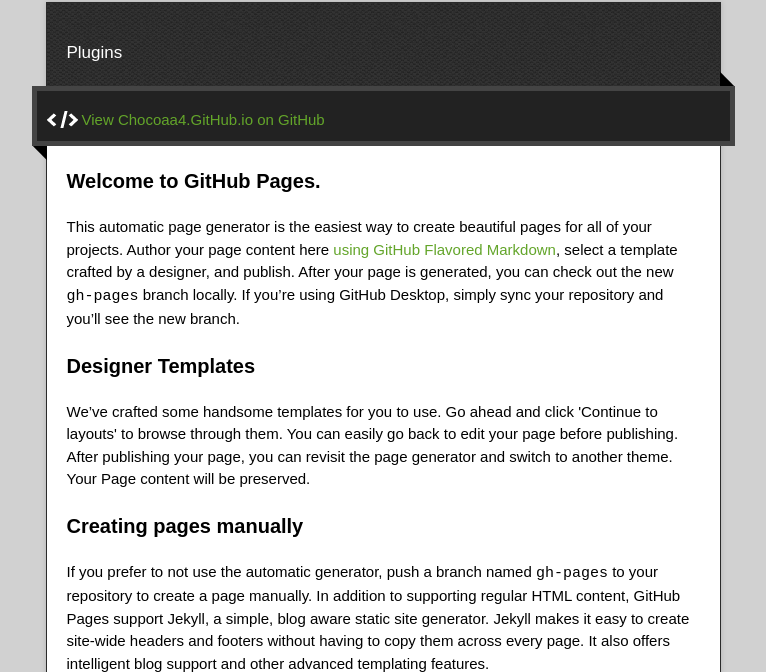
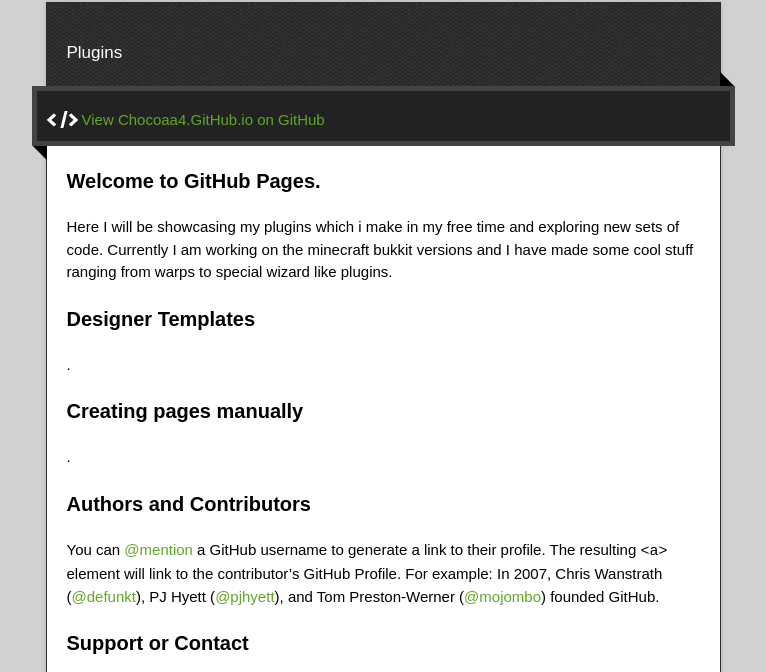
Before and after one commit to chocoaa4/chocoaa4.github.io, a plain HTML site: page index.html in a window 1280 px wide. Shown: the part 128-800 px from the top of the page, without its empty margins (257-1023 px from the left). Drawn offline with nearby package versions, Linux system fonts and the light colour scheme.

Commit message:
Update index.html

```diff
--- a/index.html
+++ b/index.html
@@ -36,17 +36,17 @@
           <h3>
 <a id="welcome-to-github-pages" class="anchor" href="#welcome-to-github-pages" aria-hidden="true"><span aria-hidden="true" class="octicon octicon-link"></span></a>Welcome to GitHub Pages.</h3>
 
-<p>This automatic page generator is the easiest way to create beautiful pages for all of your projects. Author your page content here <a href="https://guides.github.com/features/mastering-markdown/">using GitHub Flavored Markdown</a>, select a template crafted by a designer, and publish. After your page is generated, you can check out the new <code>gh-pages</code> branch locally. If you’re using GitHub Desktop, simply sync your repository and you’ll see the new branch.</p>
+<p>Here I will be showcasing my plugins which i make in my free time and exploring new sets of code. Currently I am working on the minecraft bukkit versions and I have made some cool stuff ranging from warps to special wizard like plugins.</p>
 
 <h3>
 <a id="designer-templates" class="anchor" href="#designer-templates" aria-hidden="true"><span aria-hidden="true" class="octicon octicon-link"></span></a>Designer Templates</h3>
 
-<p>We’ve crafted some handsome templates for you to use. Go ahead and click 'Continue to layouts' to browse through them. You can easily go back to edit your page before publishing. After publishing your page, you can revisit the page generator and switch to another theme. Your Page content will be preserved.</p>
+<p>.</p>
 
 <h3>
 <a id="creating-pages-manually" class="anchor" href="#creating-pages-manually" aria-hidden="true"><span aria-hidden="true" class="octicon octicon-link"></span></a>Creating pages manually</h3>
 
-<p>If you prefer to not use the automatic generator, push a branch named <code>gh-pages</code> to your repository to create a page manually. In addition to supporting regular HTML content, GitHub Pages support Jekyll, a simple, blog aware static site generator. Jekyll makes it easy to create site-wide headers and footers without having to copy them across every page. It also offers intelligent blog support and other advanced templating features.</p>
+<p>.</p>
 
 <h3>
 <a id="authors-and-contributors" class="anchor" href="#authors-and-contributors" aria-hidden="true"><span aria-hidden="true" class="octicon octicon-link"></span></a>Authors and Contributors</h3>
```
